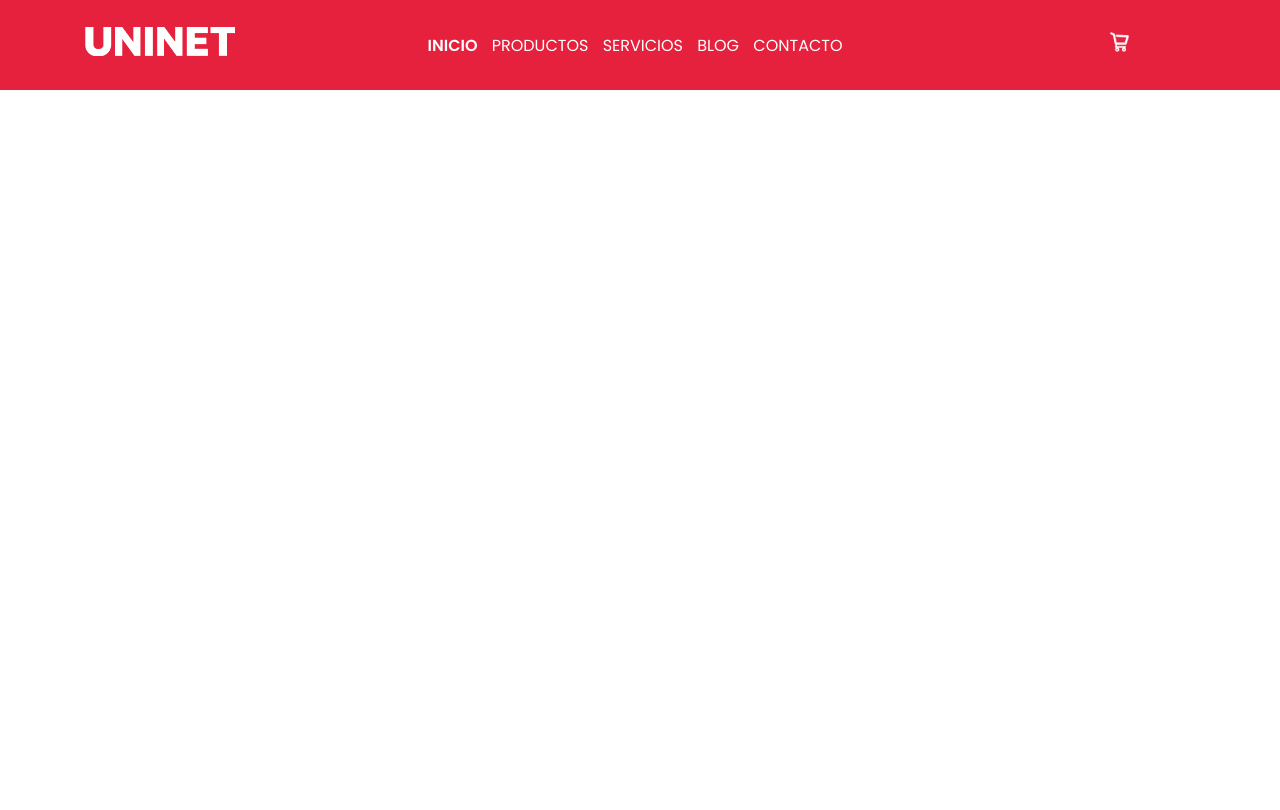
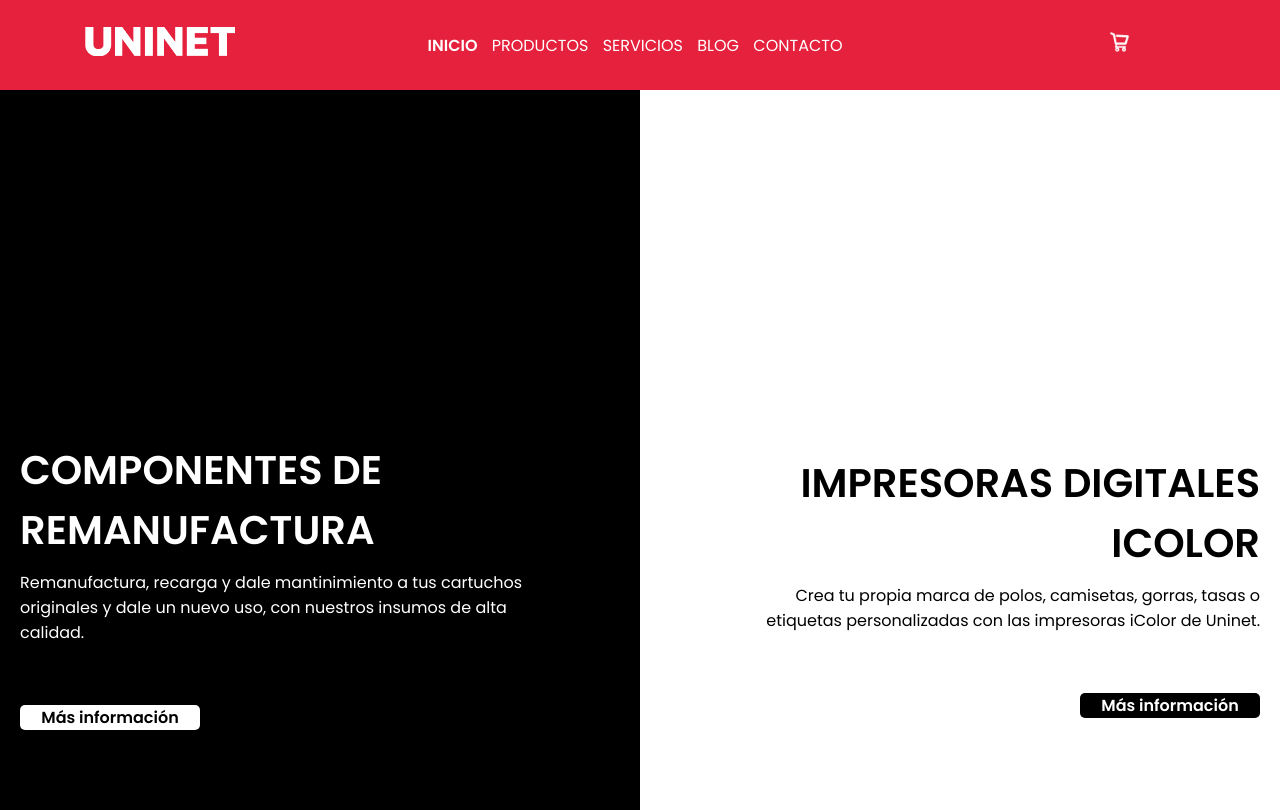
Before and after one commit to AlvaroA9/27300, a plain HTML site: page index.html in a window 1280 px wide. Drawn offline with Linux system fonts and the light colour scheme.

Commit message:
Agregando Slider con estilos

```diff
--- a/css/estilos.css
+++ b/css/estilos.css
@@ -80,3 +80,181 @@
 	width: 20px;
 	padding: 1rem;
 }
+
+/*----------ESTILOS DEL SLIDER----------*/
+
+#carrusel{
+	height: 100vh;
+	display: flex;
+	flex-direction: column;
+	background-color: #000;
+}
+@media all and (min-width: 768px){
+	#carrusel{
+	height: 90vh;
+	flex-direction: row;
+	}
+}
+
+/*IMAGEN1*/
+#carrusel .slider1 {
+	width: 100%;
+	height: 50vh;
+	display: flex;
+	flex-direction: column;
+	color: #fff;
+	/*background-image: url('../assets/logouninet1.png');*/
+	background-size: cover;
+	background-position: center;
+	align-items: flex-start;
+	justify-content: center;
+}
+@media all and (min-width: 768px){
+	#carrusel .slider1 {
+	width: 50%;
+	height: 90vh;
+	justify-content: end;
+    }
+}
+
+.texto1 {
+	width: 100%;
+	display: flex;
+	flex-direction: column;
+	margin: 10px;
+	justify-content: center;
+}
+@media all and (min-width: 768px){
+	.texto1 {
+	width: 80%;
+	height: 50%;
+	display: flex;
+	flex-direction: column;
+	margin: 20px;
+	justify-content: center;
+    }
+}
+
+.titulo1 {
+	font-size: 1.8rem;
+	font-weight: 800;
+	text-align: center;
+}
+@media all and (min-width: 768px){
+	.titulo1 {
+	font-size: 2.5rem;
+	text-align: left;
+	}
+}
+
+.parrafo1 {
+	font-size: 0.9rem;
+	text-align: center;
+	margin: 10px 0 10px 0;
+}
+@media all and (min-width: 768px){
+	.parrafo1 {
+	font-size: 1rem;
+	text-align: left;
+	}
+}
+
+.boton1 {
+	border-radius: 5px;
+	width: 180px;
+	margin: 25px 0 25px 0;
+	text-align: center;
+	font-weight: 800;
+	color: #000;
+	background-color: #fff;
+	align-self: center;
+}
+@media all and (min-width: 768px){
+	.boton1 {
+	margin: 50px 0 50px 0;
+	align-self: flex-start;
+  	}
+}
+
+
+/*IMAGEN2*/
+#carrusel .slider2 {
+	width: 100%;
+	height: 50vh;
+	display: flex;
+	flex-direction: column;
+	color: #000;
+	background-color: #fff;
+	/*background-image: url('../assets/logouninet1.png');*/
+	background-size: cover;
+	background-position: center;
+	align-items: flex-start;
+	justify-content: center;
+}
+@media all and (min-width: 768px){
+	#carrusel .slider2 {
+	width: 50%;
+	height: 90vh;
+	align-items: flex-end;
+	justify-content: end;
+    }
+}
+
+.texto2 {
+	width: 100%;
+	display: flex;
+	flex-direction: column;
+	margin: 10px;
+	justify-content: center;
+}
+@media all and (min-width: 768px){
+	.texto2 {
+	width: 80%;
+	height: 50%;
+	display: flex;
+	flex-direction: column;
+	margin: 20px;
+	justify-content: center;
+    }
+}
+
+.titulo2 {
+	font-size: 1.8rem;
+	font-weight: 800;
+	text-align: center;
+}
+@media all and (min-width: 768px){
+	.titulo2 {
+	font-size: 2.5rem;
+	text-align: right;
+	}
+}
+
+.parrafo2 {
+	font-size: 0.9rem;
+	text-align: center;
+	margin: 10px 0 10px 0;
+}
+@media all and (min-width: 768px){
+	.parrafo2 {
+	font-size: 1rem;
+	text-align: right;
+	}
+}
+
+.boton2 {
+	border-radius: 5px;
+	width: 180px;
+	margin: 25px 0 25px 0;
+	text-align: center;
+	font-weight: 800;
+	color: #fff;
+	background-color: #000;
+	align-self: center;
+}
+@media all and (min-width: 768px){
+	.boton2 {
+	margin: 50px 0 50px 0;
+	align-self: flex-end;
+  	}
+}
--- a/index.html
+++ b/index.html
@@ -30,5 +30,28 @@
 	</div>
 <!--CIERRE DE LA CABECERA-->
 
+<!--INICIO DE SLIDER-->
+	<div id="carrusel">
+	<!--Imagenes del Carrusel1-->
+		<div class="slider1">
+			<div class="texto1">
+				<div class="titulo1"><p>COMPONENTES DE REMANUFACTURA</p></div>
+				<div class="parrafo1"><p>Remanufactura, recarga y dale mantinimiento a tus cartuchos originales y dale un nuevo uso, con nuestros insumos de alta calidad.</p></div>
+				<div class="boton1"><p>Más información</p></div>
+			</div>
+		</div>
+
+	<!--Imagenes del Carrusel2-->
+		<div class="slider2">
+			<div class="texto2">
+				<div class="titulo2"><p>IMPRESORAS DIGITALES ICOLOR</p></div>
+				<div class="parrafo2"><p>Crea tu propia marca de polos, camisetas, gorras, tasas o etiquetas personalizadas con las impresoras iColor de Uninet.</p></div>
+				<div class="boton2"><p>Más información</p></div>
+			</div>
+		</div>
+
+	</div>
+<!--CIERRE DE SLIDER-->
+
 </body>
 </html>
```
